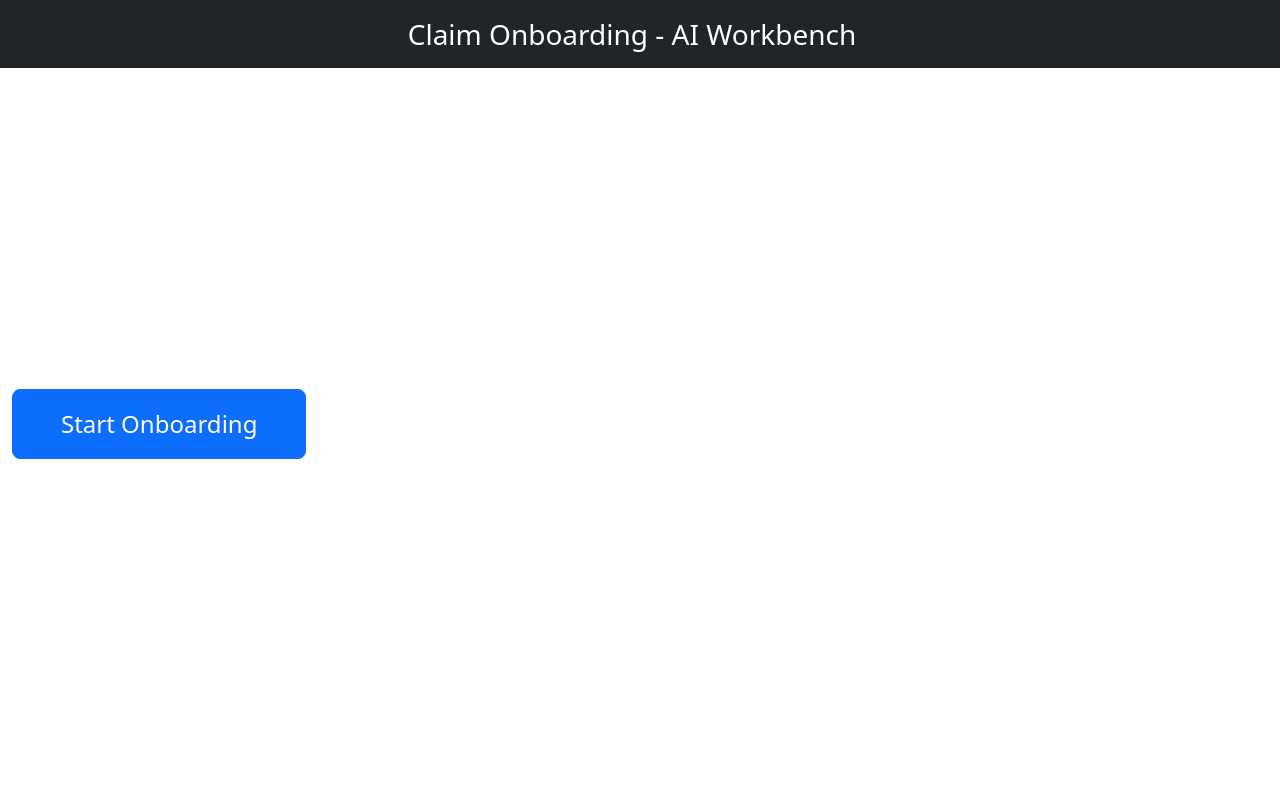
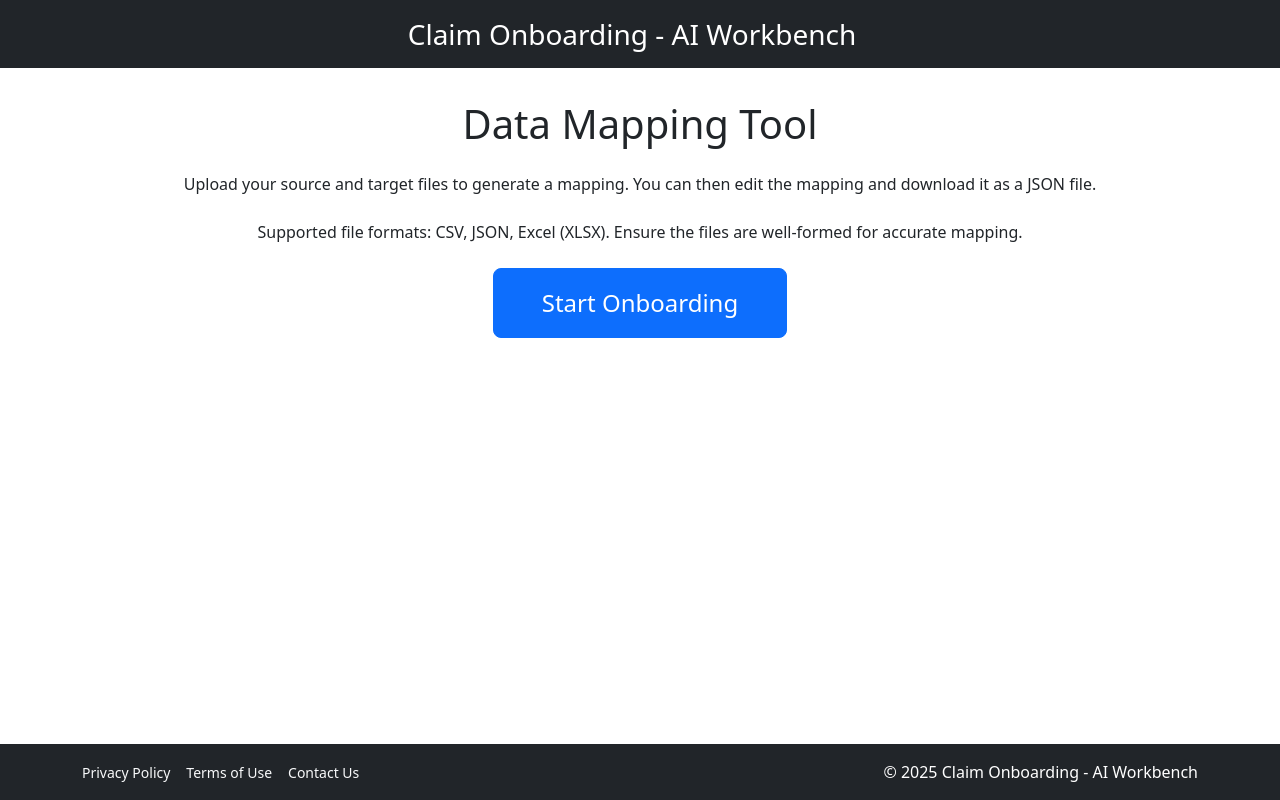
Before and after one commit to jathindevaiah/claim-onboarding-ai-workbench-ui, a React (Vite) app: page / in a window 1280 px wide. Built offline with nearby package versions, Linux system fonts and the light colour scheme.

Commit message:
Adding Footer and scrolling for table

```diff
--- a/mock-server.js
+++ b/mock-server.js
@@ -7,7 +7,7 @@ const upload = multer();
 app.use(cors());
 
 app.post("/api/mapping", upload.any(), (req, res) => {
-  const fields = Array.from({ length: 10 }, (_, i) => ({
+  const fields = Array.from({ length: 15 }, (_, i) => ({
     sourceField: `Field_${i + 1}`,
     targetField: `/claim/v1/claims.field_${i + 1}`,
     startPosition: `${i * 10 + 1}`,
--- a/src/App.jsx
+++ b/src/App.jsx
@@ -6,6 +6,7 @@ import MappingTable from "./components/MappingTable";
 import SpinnerOverlay from "./components/SpinnerOverlay";
 import axios from "axios";
 import { saveAs } from "file-saver";
+import Footer from "./components/Footer";
 
 const App = () => {
   const [showModal, setShowModal] = useState(false);
@@ -42,11 +43,27 @@ const App = () => {
   };
 
   return (
-    <div className="container mt-5">
+    <div>
       <Header />
-
+      <main
+        style={{
+          display: "flex",
+          flexDirection: "column",
+          justifyContent: "center",
+          alignItems: "center",
+          paddingTop: "100px",
+          paddingLeft: "20px",
+          paddingRight: "20px",
+          flex: 1,
+        }}
+      >
+        <h1 className="text-center mb-4">Data Mapping Tool</h1>
+        <p className="text-center mb-4">
+          Upload your source and target files to generate a mapping. You can then edit the mapping and download it as a JSON file.
+        </p>
+        <p className="text-center mb-4">Supported file formats: CSV, JSON, Excel (XLSX). Ensure the files are well-formed for accurate mapping.</p>
+        <div className="d-flex justify-content-center align-items-center">
           {!mappingData && (
-        <div className="d-flex justify-content-center align-items-center">
             <button
               className="btn btn-primary btn-lg px-5 py-3"
               style={{ fontSize: "1.5rem", maxWidth: "400px", width: "100%" }}
@@ -54,15 +71,18 @@ const App = () => {
             >
               Start Onboarding
             </button>
+          )}
         </div>
-      )}
 
         {mappingData && <MappingTable data={mappingData} onSave={handleSaveMapping} />}
+      </main>
 
       <FileModal show={showModal} onClose={() => setShowModal(false)} onSubmit={handleSubmitFiles} />
       <SpinnerOverlay show={loading} />
+      <Footer />
     </div>
   );
 };
 
 export default App;
+``;
--- a/src/components/FileModal.jsx
+++ b/src/components/FileModal.jsx
@@ -43,7 +43,7 @@ const FileModal = ({ show, onClose, onSubmit }) => {
   };
 
   return (
-    <Modal show={show} onHide={handleCancel}>
+    <Modal show={show} onHide={handleCancel} centered>
       <Modal.Header closeButton>
         <Modal.Title>Select Data Files</Modal.Title>
       </Modal.Header>
--- /dev/null
+++ b/src/components/Footer.jsx
@@ -0,0 +1,26 @@
+// src/components/Footer.jsx
+import React from "react";
+import { Container, Navbar } from "react-bootstrap";
+
+const Footer = () => {
+  return (
+    <Navbar bg="dark" variant="dark" className="fixed-bottom py-3 mt-auto">
+      <Container className="text-white">
+        <div className="small">
+          <a href="/privacy" className="text-light text-decoration-none me-3">
+            Privacy Policy
+          </a>
+          <a href="/terms" className="text-light text-decoration-none me-3">
+            Terms of Use
+          </a>
+          <a href="/contact" className="text-light text-decoration-none">
+            Contact Us
+          </a>
+        </div>
+        <div>&copy; {new Date().getFullYear()} Claim Onboarding - AI Workbench</div>
+      </Container>
+    </Navbar>
+  );
+};
+
+export default Footer;
--- a/src/components/MappingTable.jsx
+++ b/src/components/MappingTable.jsx
@@ -26,6 +26,7 @@ const MappingTable = ({ data, onSave }) => {
 
   return (
     <>
+      <div style={{ maxHeight: "500px", overflowY: editedData.length > 10 ? "auto" : "visible" }}>
         <Table striped bordered hover>
           <thead>
             <tr>
@@ -82,6 +83,7 @@ const MappingTable = ({ data, onSave }) => {
             ))}
           </tbody>
         </Table>
+      </div>
 
       <div className="justify-content-center mt-3">
         <Button variant="primary" onClick={() => onSave(editedData)}>
--- a/src/index.css
+++ b/src/index.css
@@ -22,18 +22,51 @@ a:hover {
   color: #535bf2;
 }
 
-body {
+/* body {
   display: flex;
   place-items: center;
   min-width: 320px;
   min-height: 100vh;
   margin: 0;
   padding: 0;
+} */
+html,
+body,
+#root {
+  height: 100%;
+  width: auto;
+  margin: 0;
+  padding: 0;
 }
 
-h1 {
-  font-size: 3.2em;
-  line-height: 1.1;
+#root {
+  display: flex;
+  flex-direction: column;
+}
+
+#root > * {
+  flex-shrink: 0;
+}
+main {
+  flex: 1; /* This makes the main content grow to fill space */
+}
+
+body {
+  display: flex;
+  flex-direction: column;
+  align-items: center;
+  justify-content: center;
+  min-width: 320px;
+  min-height: 100vh;
+}
+h1,
+h2,
+h3,
+h4,
+h5,
+h6 {
+  margin: 0;
+  font-weight: 600;
 }
 
 button {
```
Lines whose indentation alone changed are shown as unchanged.
